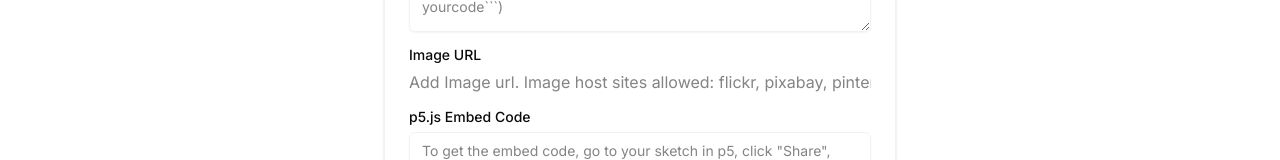
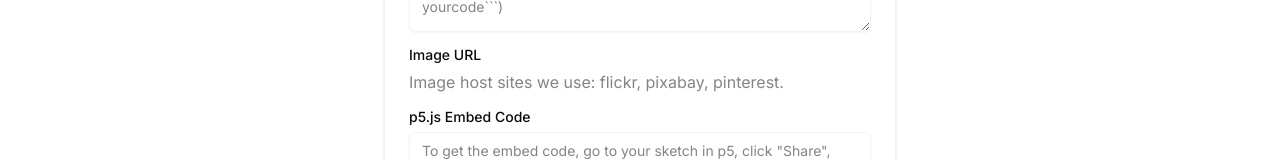
Before and after one commit to Fuuin404/Fuin, a Next.js app: page /dashboard/create in a window 1280 px wide. Shown: the part 331-491 px from the top of the page. Built offline with nearby package versions, Linux system fonts and the light colour scheme; no server answers.

Commit message:
amended create post page

```diff
--- a/app/dashboard/create/page.tsx
+++ b/app/dashboard/create/page.tsx
@@ -42,7 +42,7 @@ export default function CreateBlogRoute() {
                 name="imageUrl"
                 required
                 type="url"
-                placeholder="Add Image url. Image host sites allowed: flickr, pixabay, pinterest."
+                placeholder="Image host sites we use: flickr, pixabay, pinterest."
               />
             </div>
 
```
